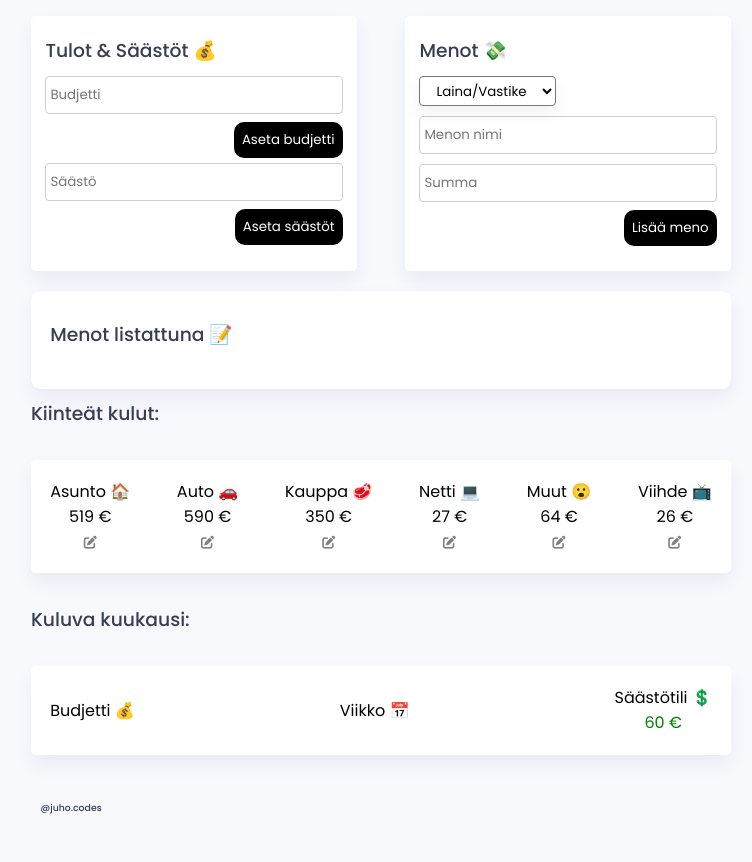
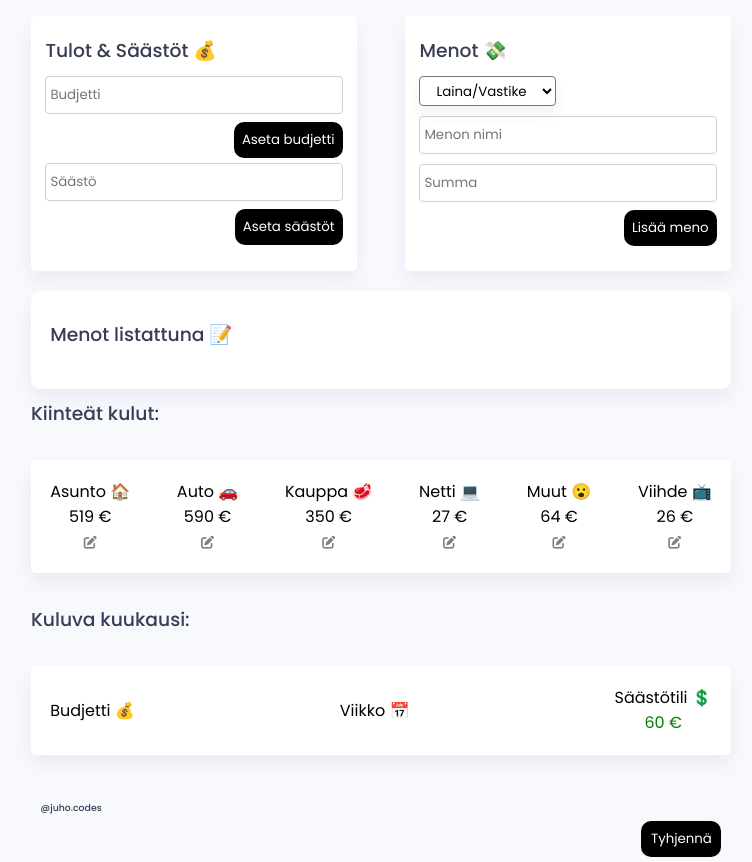
Before and after one commit to puhtimaki/Monthlyapp, a plain HTML site: page index.html in a window 1280 px wide. Shown: the part 67-929 px from the top of the page, without its empty margins (259-1011 px from the left). Drawn offline with Linux system fonts and the light colour scheme.

Commit message:
localstorageclear

```diff
--- a/index.html
+++ b/index.html
@@ -150,6 +150,15 @@
 
       <div class="footer">
         <h3>@juho.codes</h3>
+        <button class="submit" id="clearmonth" onclick="clearMonth()">
+          Tyhjennä
+        </button>
+        <script type="text/javascript">
+          function clearMonth() {
+            localStorage.clear()
+            location.reload()
+          }
+        </script>
       </div>
     </div>
     <!-- Script -->
```
